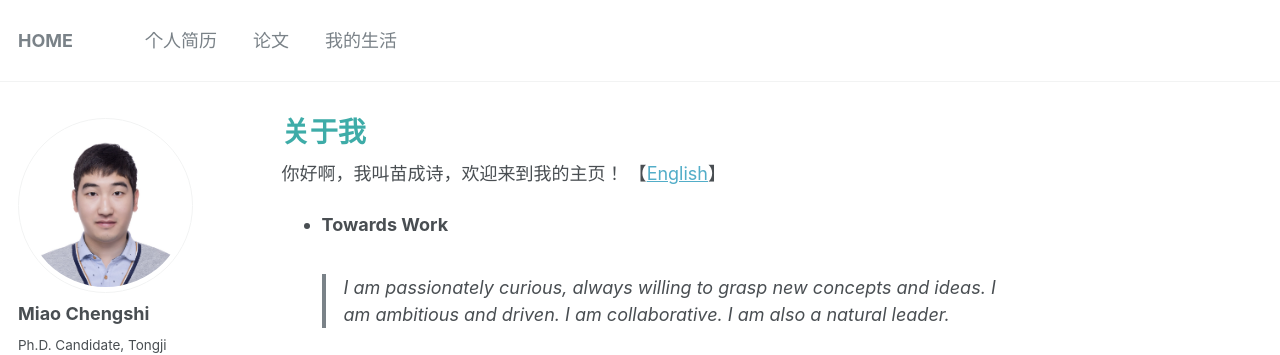
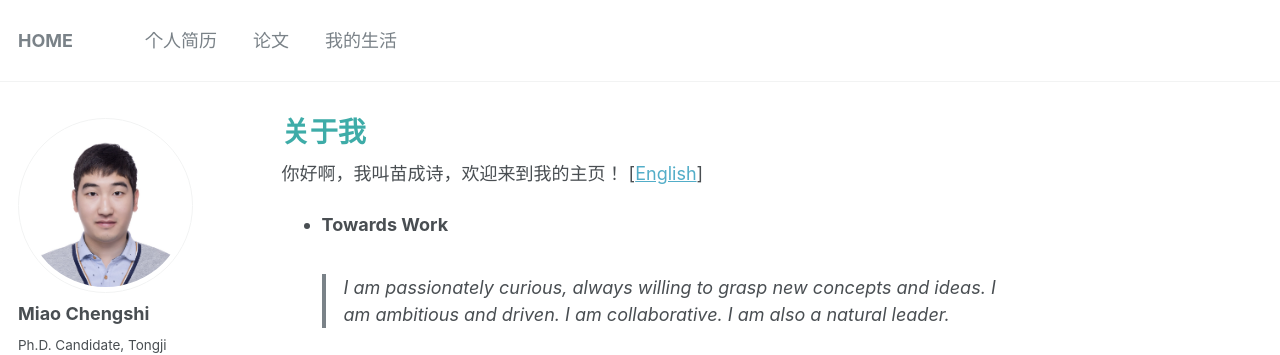
Before and after one commit to miaochengshi/cn, a Jekyll site: the page built from _pages/about.md, in a window 1280 px wide and 900 px high. Shown: the top 355 px of the window. Built offline with Jekyll 4.4.1, drawn with Linux system fonts in a browser that asks for light colours.

```diff
--- a/_pages/about.md
+++ b/_pages/about.md
@@ -8,7 +8,7 @@ redirect_from:
   - /about.html
 ---
 
-你好啊，我叫苗成诗，欢迎来到我的主页！ 【[English](https://miaochengshi.github.io)】
+你好啊，我叫苗成诗，欢迎来到我的主页！ [[English](https://miaochengshi.github.io)]
 
 - **Towards Work**
 > I am passionately curious, always willing to grasp new concepts and ideas. I am ambitious and driven. I am collaborative. I am also a natural leader.
```
